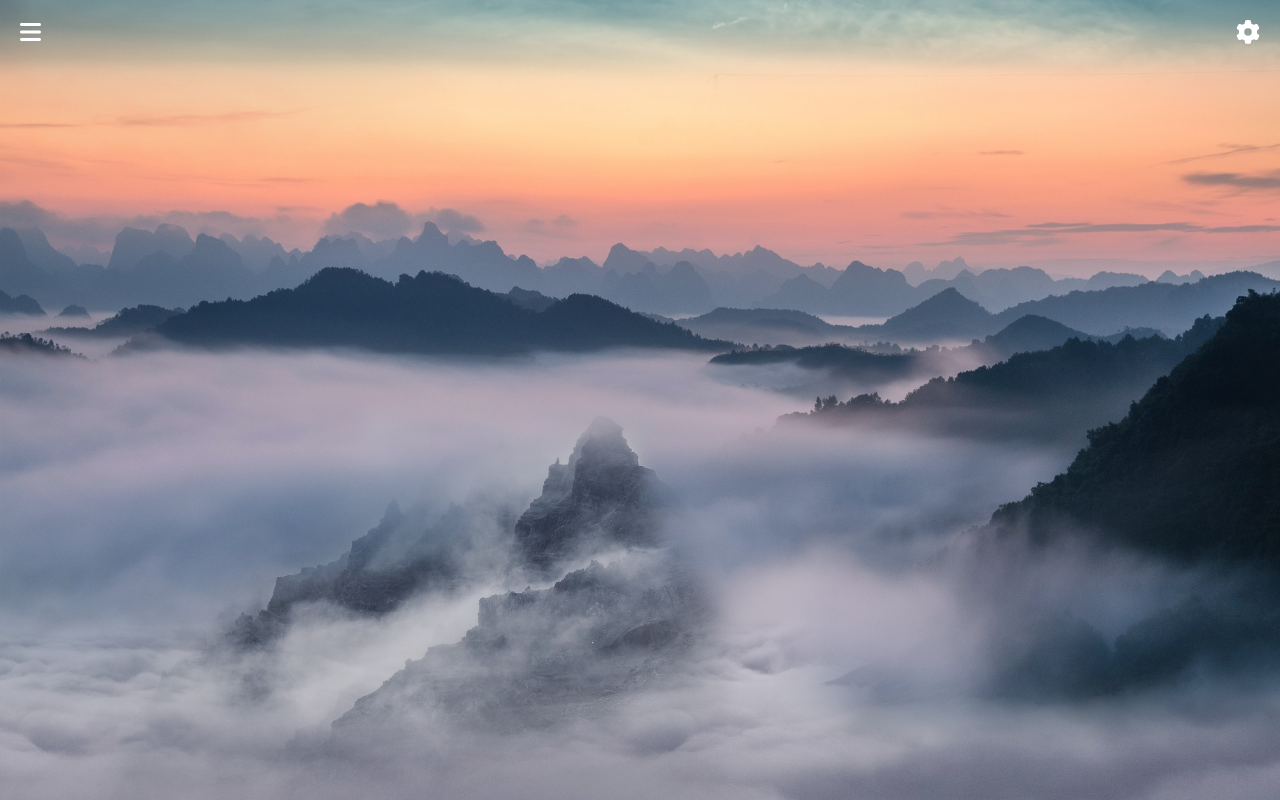
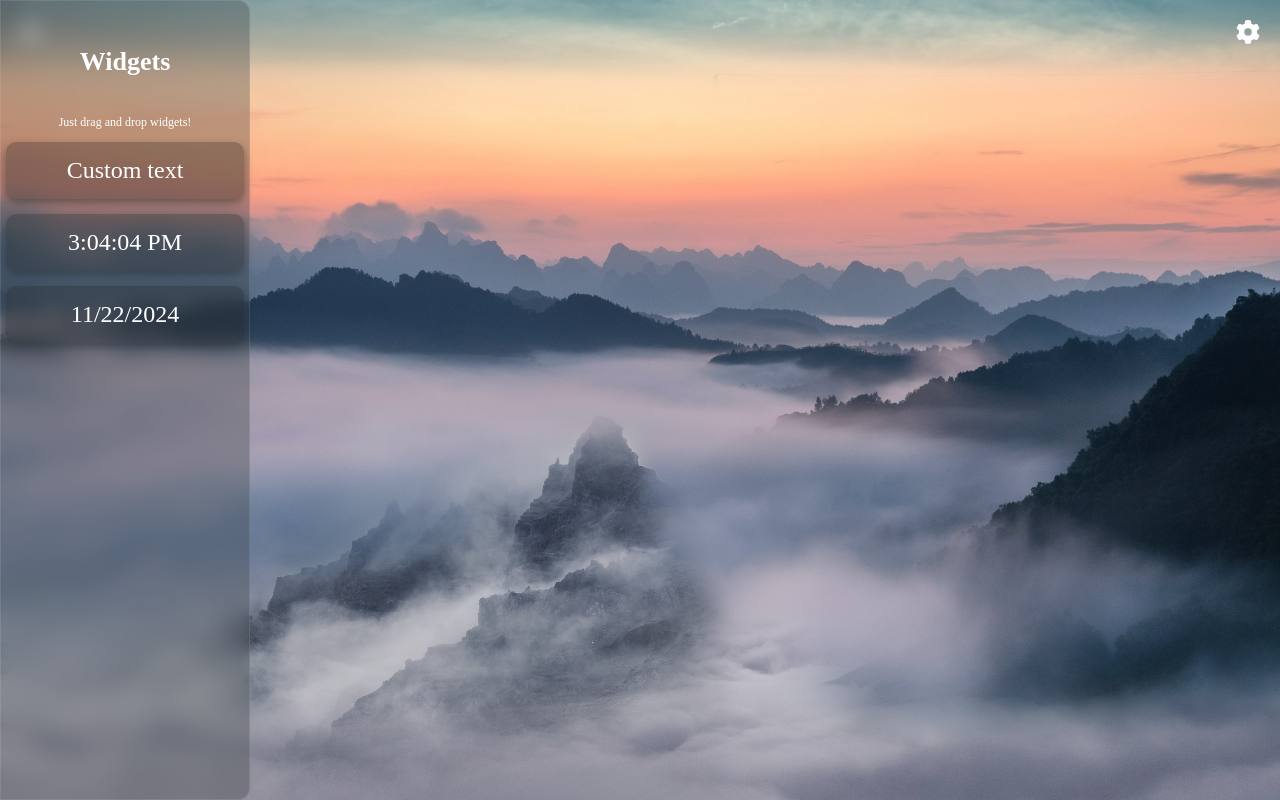
Before and after one commit to BXn4/Kofitab, a website built with webpack: page src/views/home.html in a window 1280 px wide. Both pictures are taken after a click on the button 32 px from the left and 32 px from the top of the page. Built offline with nearby package versions, Linux system fonts and the light colour scheme; files whose address does not match are found by name.

Commit message:
Added widget types, widget menu

```diff
--- a/src/assets/styles/animations.css
+++ b/src/assets/styles/animations.css
@@ -1,11 +1,28 @@
 #background {
   animation: fade-in 0.1s ease-in;
 }
-
 button:active {
   transform: scale(1.1);
 }
-
+.widget-box:hover {
+  transform: translateX(-5px);
+}
+@keyframes slide-in-lr {
+  from {
+      transform: translateX(-100%);
+ }
+  to {
+      transform: translateX(0);
+ }
+}
+@keyframes slide-out-rl {
+  from {
+      transform: translateX(0%);
+ }
+  to {
+      transform: translateX(-100%);
+ }
+}
 @keyframes fade-in {
   0% {
       opacity: 0;
--- a/src/assets/styles/home.css
+++ b/src/assets/styles/home.css
@@ -69,3 +69,71 @@ button {
 #settings-button:hover {
     background-color: rgba(0, 0, 0, 0.1);
 }
+#widgets-menu-container {
+    position: absolute;
+    top: 0;
+    left: 0;
+    background-color: rgba(53, 61, 65, 0.3);
+    width: 250px;
+    height: 100vh;
+    padding: 20px;
+    z-index: 2;
+    box-sizing: border-box;
+    backdrop-filter: blur(10px);
+    border-top-right-radius: 12px;
+    border-bottom-right-radius: 12px;
+    border: 1px solid rgba(255, 255, 255, 0.1);
+    display: flex;
+    flex-direction: column;
+    align-items: center;
+    user-select: none;
+}
+.show-widgets-menu-container {
+    animation: slide-in-lr 0.5s ease-out forwards;
+}
+.hide-widgets-menu-container {
+    animation: slide-out-rl 0.5s ease-out forwards;
+}
+.menu-title {
+    font-size: 26px;
+    font-weight: bold;
+}
+.menu-comment {
+    font-size: 12px;
+}
+.text {
+    color: white;
+}
+.widget-box {
+    width: 100%;
+    padding: 15px;
+    margin-bottom: 15px;
+    text-align: center;
+    border-radius: 10px;
+    box-shadow: 0 4px 8px rgba(36, 46, 51, 0.5);
+    background-color: rgba(30, 35, 37, 0.3);
+    cursor: move;
+    transition: all 0.3s ease-in-out;
+}
+.widget-box p {
+    margin: 0;
+    font-size: 24px;
+}
+.widget-box:hover {
+    box-shadow: 0 8px 16px rgba(36, 46, 51, 0.8);
+}
+
+/*@media (max-width: 700px) {
+    .widget-box {
+        padding: 10px;
+        margin-bottom: 8px;
+    }
+
+    .widget-box p {
+        font-size: 18px;
+    }
+
+    .widget-box#time-widget {
+        font-size: 24px;
+    }
+}*/
--- a/src/main.ts
+++ b/src/main.ts
@@ -1,16 +1,11 @@
-import { loadLocale, getLocalizedText } from './utils/locales';
+import { loadLocale, getLocalizedText } from "./utils/locales";
+import { widgets } from "./utils/widgets";
 
 const config = {
-  animations: true,
+  animations: false,
   settingsButtonVisible: true,
   widgetsButtonVisible: true,
   background: "./assets/images/backgrounds/default.jpg"
-};
-
-const widgets = {
-  text: "<p>Change me</p>",
-  time: "<div>12:00</div>",
-  date: "<div>12.21.24</div>"
 };
 
 document.addEventListener("DOMContentLoaded", () => {
@@ -32,10 +27,10 @@ function init() {
   };
 
   if (config.settingsButtonVisible) {
-    const settings_button = document.createElement('button');
-    settings_button.id = 'settings-button';
+    const settings_button = document.createElement("button");
+    settings_button.id = "settings-button";
 
-    settings_button.title = getLocalizedText('settings-tooltip');
+    settings_button.title = getLocalizedText("settings-tooltip");
 
     const namescape = "http://www.w3.org/2000/svg";
     const icon = document.createElementNS(namescape, "svg");
@@ -55,10 +50,10 @@ function init() {
   };
 
   if (config.widgetsButtonVisible) {
-    const widgets_button = document.createElement('button');
-    widgets_button.id = 'widgets-button';
+    const widgets_button = document.createElement("button");
+    widgets_button.id = "widgets-button";
 
-    widgets_button.title = getLocalizedText('widgets-tooltip');
+    widgets_button.title = getLocalizedText("widgets-tooltip");
 
     const namescape = "http://www.w3.org/2000/svg";
     const icon = document.createElementNS(namescape, "svg");
@@ -74,7 +69,69 @@ function init() {
     icon.appendChild(path);
 
     widgets_button.appendChild(icon);
+
+    widgets_button.onclick = () => {
+      createWidgetsMenu();
+    };
+
     document.body.appendChild(widgets_button);
   };
+};
 
+function createWidgetsMenu() {
+  const widgets_menu_container = document.createElement("div");
+  widgets_menu_container.id = "widgets-menu-container";
+  widgets_menu_container.className = "show-widgets-menu-container"
+
+  const title = document.createElement("p");
+  title.className = "menu-title text";
+  title.textContent = "Widgets";
+
+  const comment = document.createElement("p");
+  comment.className = "menu-comment text";
+  comment.textContent = "Just drag and drop widgets!";
+
+  widgets_menu_container.appendChild(title);
+  widgets_menu_container.appendChild(comment);
+
+  widgets.forEach(widget => {
+    const widget_object = document.createElement("div");
+    widget_object.classList.add(widget.className);
+    widget_object.innerHTML = widget.content;
+    widget_object.style.userSelect = "none";
+    widget_object.setAttribute("draggable", "true");
+
+    widget_object.addEventListener("dragstart", (e) => {
+        e.dataTransfer?.setData("text", widget.type);
+        widget_object.style.opacity = "0.3";
+
+        hideWidgetsMenu();
+    });
+
+    widget_object.addEventListener("dragend", () => {
+        widget_object.style.opacity = "1";
+
+        showWidgetsMenu();
+    });
+
+    widgets_menu_container.appendChild(widget_object);
+});
+
+  document.body.appendChild(widgets_menu_container);
 };
+
+function showWidgetsMenu() {
+  const widgets_menu_container = document.getElementById("widgets-menu-container");
+
+  if (widgets_menu_container) {
+    widgets_menu_container.className = "show-widgets-menu-container"
+  };
+};
+
+function hideWidgetsMenu() {
+  const widgets_menu_container = document.getElementById("widgets-menu-container");
+
+  if (widgets_menu_container) {
+    widgets_menu_container.className = "hide-widgets-menu-container"
+  };
+};
--- /dev/null
+++ b/src/utils/widgets.ts
@@ -0,0 +1,34 @@
+import { TextWidget } from "./widgets/text";
+import { TimeWidget } from "./widgets/time";
+import { DateWidget } from "./widgets/date";
+
+enum WidgetType {
+    Text = "Text",
+    Time = "Time",
+    Date = "Date",
+};
+
+interface Widget {
+    type: WidgetType;
+    className: string;
+    content: string;
+};
+
+function createWidgets(type: WidgetType): string {
+    switch (type) {
+        case WidgetType.Text:
+            return TextWidget;
+        case WidgetType.Time:
+            return TimeWidget;
+        case WidgetType.Date:
+            return DateWidget;
+    };
+};
+
+const widgets: Widget[] = Object.values(WidgetType).map(type => ({
+    type,
+    className: "widget-box",
+    content: createWidgets(type),
+}));
+
+export { widgets };
--- /dev/null
+++ b/src/utils/widgets/date.ts
@@ -0,0 +1 @@
+export const DateWidget = `<p class="text">${new Date().toLocaleDateString()}</p>`;
--- /dev/null
+++ b/src/utils/widgets/text.ts
@@ -0,0 +1 @@
+export const TextWidget = `<p class="text">Custom text</p>`;
--- /dev/null
+++ b/src/utils/widgets/time.ts
@@ -0,0 +1,8 @@
+export const TimeWidget = `<p class="text" id="time-widget">${new Date().toLocaleTimeString()}</p>`;
+
+setInterval(() => {
+    const timeWidget = document.getElementById("time-widget");
+    if (timeWidget) {
+        timeWidget.innerHTML = new Date().toLocaleTimeString();
+    }
+}, 1000);
```
Lines whose indentation alone changed are shown as unchanged.
